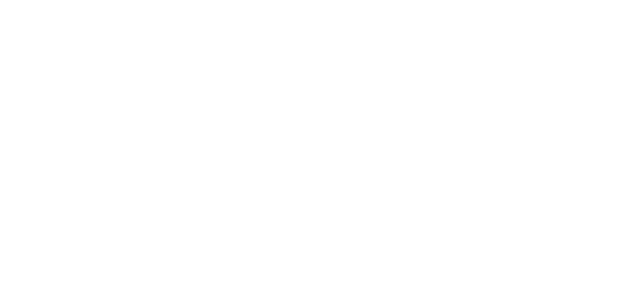
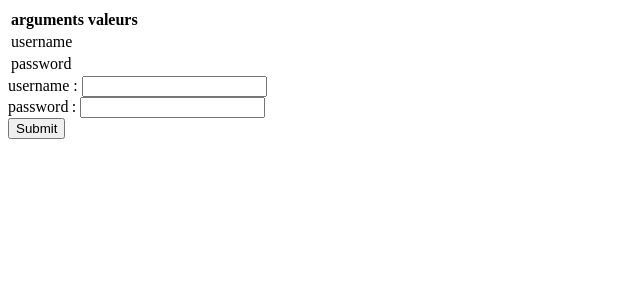
Before and after one commit to laura-savickaite/runtrack2, a PHP site: page / in a window 1280 px wide. Before the commit the part shown is empty. Shown: the top 300 px of the page, without its empty margins (0-640 px from the left). Run offline with PHP 8.4, Linux system fonts and the light colour scheme; data that the repository does not hold is empty.

Commit message:
job04 fini, job05 créé et son index

```diff
--- a/jour04/job04/index.php
+++ b/jour04/job04/index.php
@@ -1,3 +1,30 @@
-<?php
+<table>
+<thead>
+    <th>
+        arguments
+    </th>
+    <th>
+        valeurs
+    </th>
+</thead>
+<tbody>
+    <tr><td>username</td>
+    <td><?php echo $_POST ["username"]?></td></tr>
 
-?>
+    <tr><td>password</td>
+        <td><?php echo $_POST ["password"] ?></td></tr>
+
+</tbody>
+</table>
+
+<form action="index.php" method="post">
+    <div>
+        <label for="nom">username :</label>
+        <input type="text" id="name" name="username">
+    </div>
+    <div>
+        <label for="prenom">password :</label>
+        <input type="password" id="pass" name="password">
+    </div>
+    <button type="submit">Submit</button>
+</form>
```
Also changed, not shown: jour04/job05/index.php (added).
